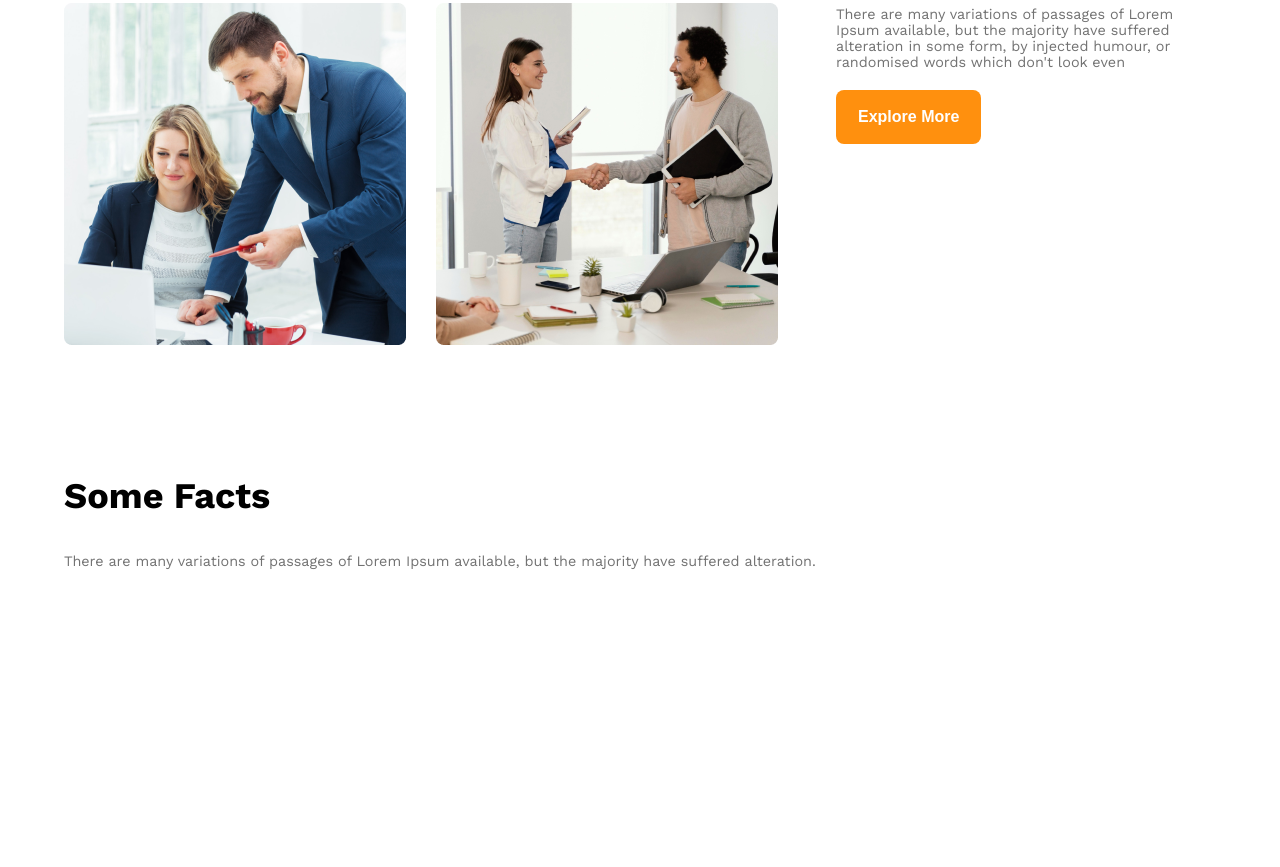
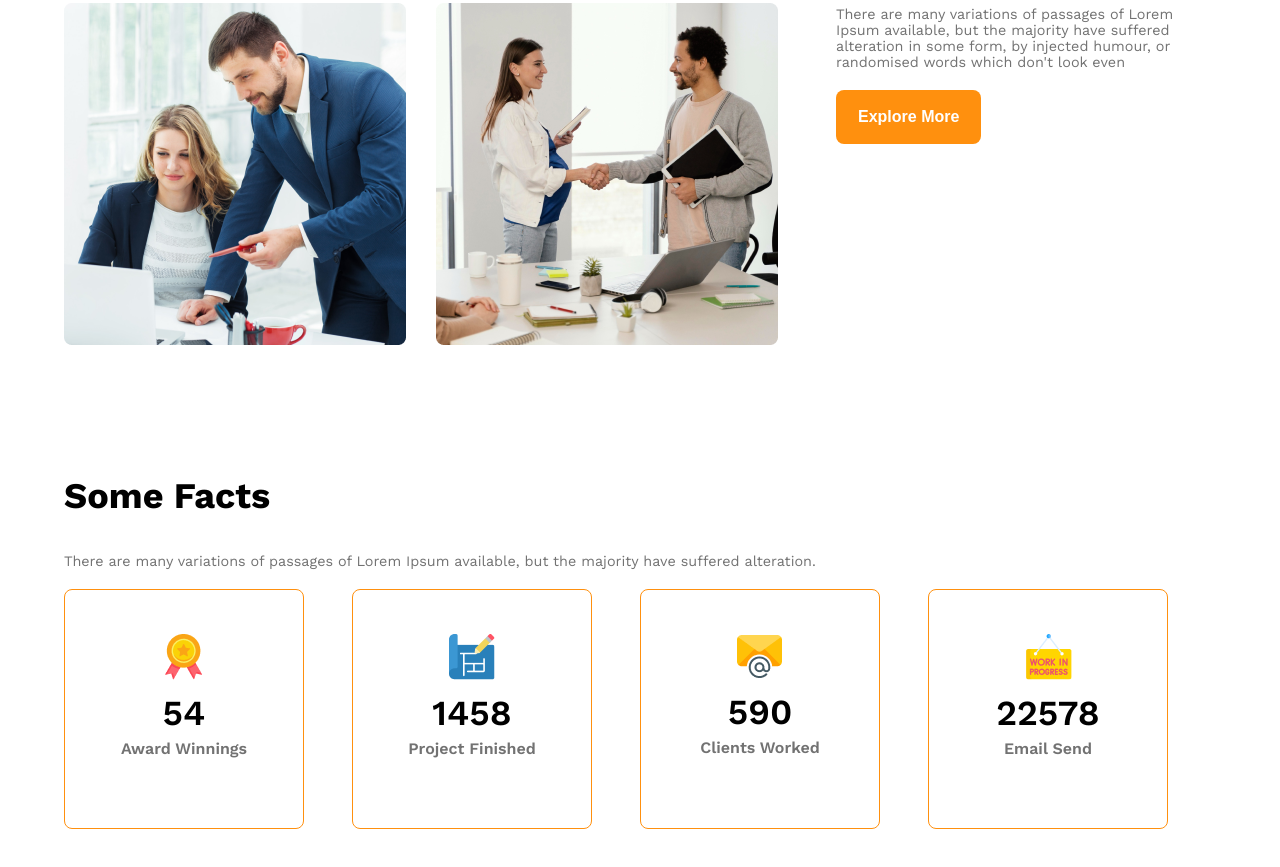
Before and after one commit to Umair505/g3-creative-architects-landing, a plain HTML site: page index.html in a window 1280 px wide. Shown: the part 1481-2348 px from the top of the page. Before the commit the page ends 2313 px from the top, so only its background shows below. Drawn offline with nearby package versions, Linux system fonts and the light colour scheme.

Commit message:
Card Added

```diff
--- a/index.html
+++ b/index.html
@@ -52,25 +52,33 @@
                 <h3 class="title">Some Facts</h3>
                 <p class="para">There are many variations of passages of Lorem Ipsum available, but the majority have suffered alteration.</p>
                 <div class="facts-container">
-                    <div class="fact">
-                        <img src="" alt="" class="fact-icon">
-                        <h4 class="fact-number"></h4>
-                        <h5 class="fact-name"></h5>
+                    <div class="fact-card">
+                        <div>
+                            <img src="images/icons/ribon.png" alt="" class="fact-icon">
+                            <h4 class="fact-number">54</h4>
+                            <h5 class="fact-name">Award Winnings</h5>
+                        </div>
                     </div>
-                    <div class="fact">
-                        <img src="" alt="" class="fact-icon">
-                        <h4 class="fact-number"></h4>
-                        <h5 class="fact-name"></h5>
+                    <div class="fact-card">
+                        <div>
+                            <img src="images/icons/projects.png" alt="" class="fact-icon">
+                            <h4 class="fact-number">1458</h4>
+                            <h5 class="fact-name">Project Finished</h5>
+                        </div>
                     </div>
-                    <div class="fact">
-                        <img src="" alt="" class="fact-icon">
-                        <h4 class="fact-number"></h4>
-                        <h5 class="fact-name"></h5>
+                    <div class="fact-card">
+                        <div>
+                            <img src="images/icons/email.png" alt="" class="fact-icon">
+                            <h4 class="fact-number">590</h4>
+                            <h5 class="fact-name">Clients Worked</h5>
+                        </div>
                     </div>
-                    <div class="fact">
-                        <img src="" alt="" class="fact-icon">
-                        <h4 class="fact-number"></h4>
-                        <h5 class="fact-name"></h5>
+                    <div class="fact-card">
+                        <div>
+                            <img src="images/icons/customers.png" alt="" class="fact-icon">
+                            <h4 class="fact-number">22578</h4>
+                            <h5 class="fact-name">Email Send</h5>
+                        </div>
                     </div>
                 </div>
            </section>
--- a/style.css
+++ b/style.css
@@ -127,6 +127,37 @@ main > section{
     max-width: 425px;
 }
 
+
+/* Some Facts style  */
+.fact-card{
+    height: 240px;
+    width: 240px;
+    box-sizing: border-box;
+    border: 1px solid rgb(255, 144, 14);
+    border-radius: 8px;
+    display: flex;
+    justify-content: center;
+    text-align: center;
+    align-items: center;
+}
+.fact-number{
+    font-size: 2.2rem;
+    font-weight: 600;
+    margin-top: 8px;
+    margin-bottom: 3px;
+}
+.fact-name{
+    font-size: 1rem;
+    font-weight: 600;
+    color: rgb(114, 114, 114);
+    margin-top: 5px;
+}
+.facts-container{
+    display: grid;
+    grid-template-columns: repeat(4,1fr);
+
+}
+
 /* Responsive Media Query */
 @media screen and (max-width: 576px) {
     .navbar,.teams{
```
